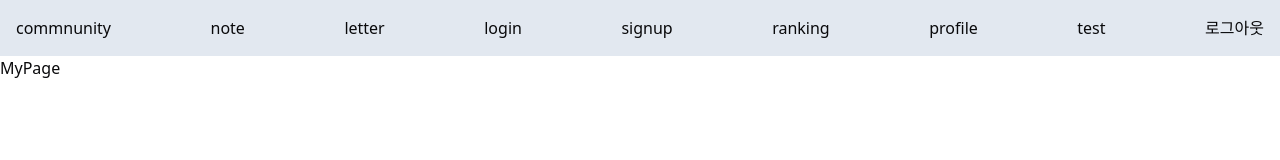
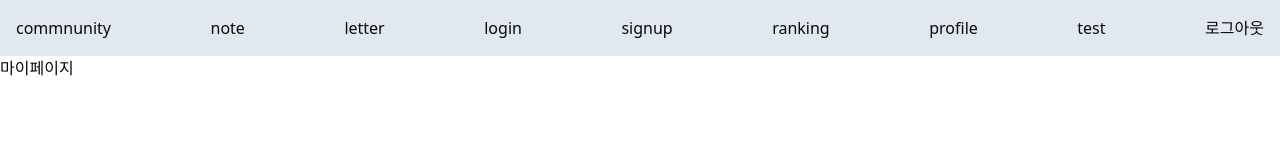
Before and after one commit to PomegranateBlue/dont_worry, a Next.js app: page /mypage in a window 1280 px wide. Shown: the top 160 px of the page. Built offline with nearby package versions, Linux system fonts and the light colour scheme; no server answers.

Commit message:
✨ update: userid 불러오는 로직 추가

```diff
--- a/src/app/mypage/page.tsx
+++ b/src/app/mypage/page.tsx
@@ -1,17 +1,40 @@
-import { useUserInfo, useUserLetters } from '@/hooks/useMyPageQueries';
+'use client';
+
+// import { useAuth } from '@/hooks/useAuth';
+import {
+  useUserData,
+  useUserInfo,
+  useUserLetters
+} from '@/hooks/useMyPageQueries';
 
 const MyPage = () => {
+  // const { user, loading: authLoading } = useAuth();
+  const {
+    data: userid,
+    isPending: isUserPending,
+    isError: isUserError
+  } = useUserData();
   const { data: letters, isLoading: lettersLoading } = useUserLetters();
-  const { data, isLoading } = useUserInfo();
+  const { data: userData, isLoading: userDataLoading } = useUserInfo();
 
-  if (lettersLoading) {
-    return <div>Loading...</div>;
-  }
+  const isLoading = userDataLoading || lettersLoading || isUserPending;
+
   if (isLoading) {
     return <div>Loading...</div>;
   }
+  console.log('userid:', userid);
 
-  return <div>MyPage</div>;
+  return (
+    <div>
+      <h1>마이페이지</h1>
+      {userData && (
+        <div>
+          <p>이메일: {userData.email}</p>
+          <p>닉네임: {userData.nickname}</p>
+        </div>
+      )}
+    </div>
+  );
 };
 
 export default MyPage;
```
